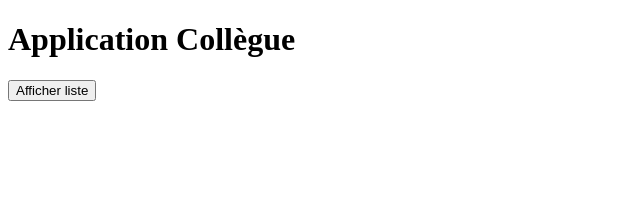
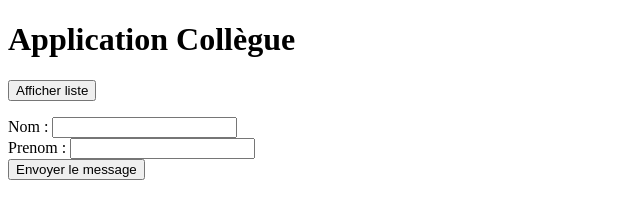
Before and after one commit to redsixtus/miniProjet, a website built with webpack: page public/index.html in a window 1280 px wide. Shown: the whole page, without its empty margins (0-640 px from the left). Built offline with nearby package versions, Linux system fonts and the light colour scheme.

Commit message:
create commit

```diff
--- a/public/index.html
+++ b/public/index.html
@@ -14,6 +14,19 @@ scale=1.0, minimum-scale=1.0">
 <h1>Application Collègue</h1>
 <input type="button" value="Afficher liste">
 <p></p>
+<form action="/ma-page-de-traitement" method="post">
+    <div>
+        <label for="name">Nom :</label>
+        <input type="text" id="name" name="user_name">
+    </div>
+    <div>
+        <label for="lastname">Prenom :</label>
+        <input type="email" id="lastname" name="last_name">
+    </div>
+    <div class="button">
+        <button type="submit">Envoyer le message</button>
+    </div>
+</form>
 <script src="main.js"></script>
 
 </body>
--- a/src/web/index.ts
+++ b/src/web/index.ts
@@ -2,6 +2,7 @@ import {Service} from "../common/service";
 
 let btn= document.querySelector('input');
 let txt= document.querySelector('p');
+let btnsub= document.querySelector('button')
 
 btn?.addEventListener('click',()=> {
     new Service().listCo().then(listCo => {
```
